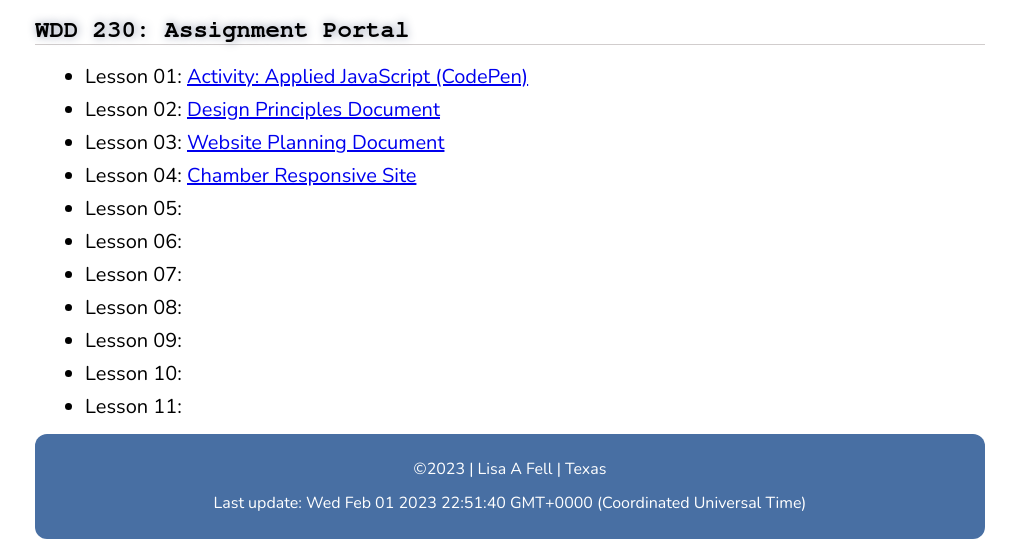
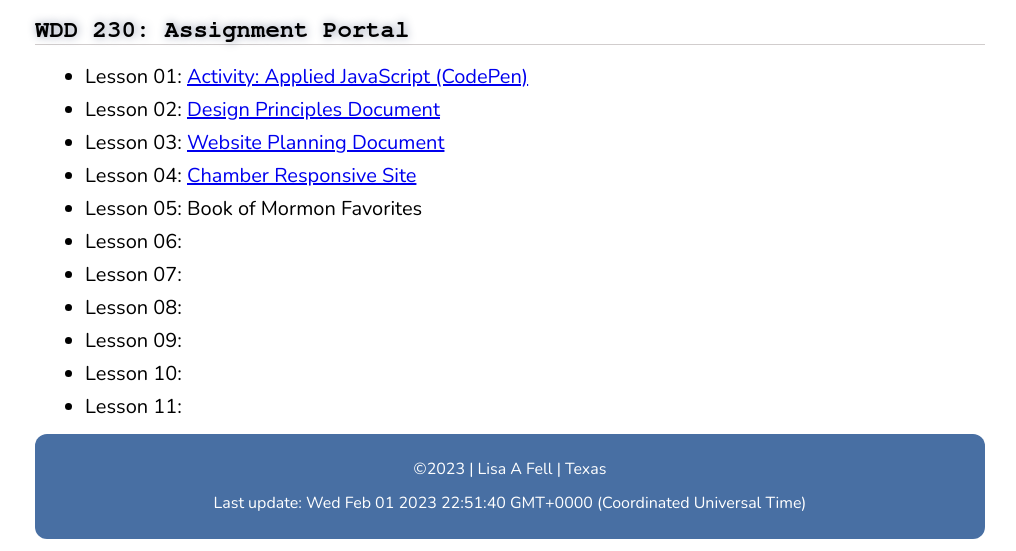
Before and after one commit to fellj/wdd230f, a plain HTML site: page index.html in a window 1280 px wide. Shown: the part 249-800 px from the top of the page, without its empty margins (130-1146 px from the left). Drawn offline with nearby package versions, Linux system fonts and the light colour scheme.

Commit message:
update portal with label

```diff
--- a/index.html
+++ b/index.html
@@ -32,7 +32,7 @@
       <li>Lesson 02:  <a href="https://ellefell.github.io/wdd230/lesson2/design-principles.html">Design Principles Document</a></li>
       <li>Lesson 03:  <a href="https://ellefell.github.io/wdd230/lesson3/index.html">Website Planning Document</a></li>
       <li>Lesson 04:  <a href="https://ellefell.github.io/wdd230/chamber/index.html">Chamber Responsive Site</a></li>
-      <li>Lesson 05:  <a href="https://ellefell.github.io/wdd230/W05BOM/bom.html"></a></li>
+      <li>Lesson 05:  <a href="https://ellefell.github.io/wdd230/W05 BOM/bom.html"></a>Book of Mormon Favorites</li>
       <li>Lesson 06:  <a href=""></a></li>
       <li>Lesson 07:  <a href=""></a></li>
       <li>Lesson 08:  <a href=""></a></li>
```
